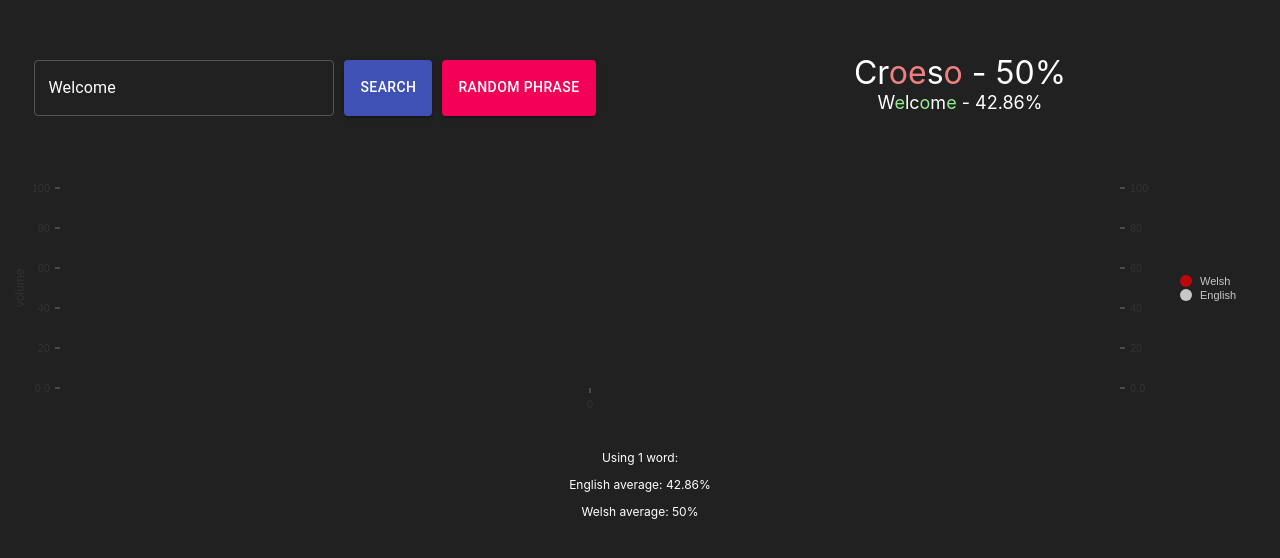
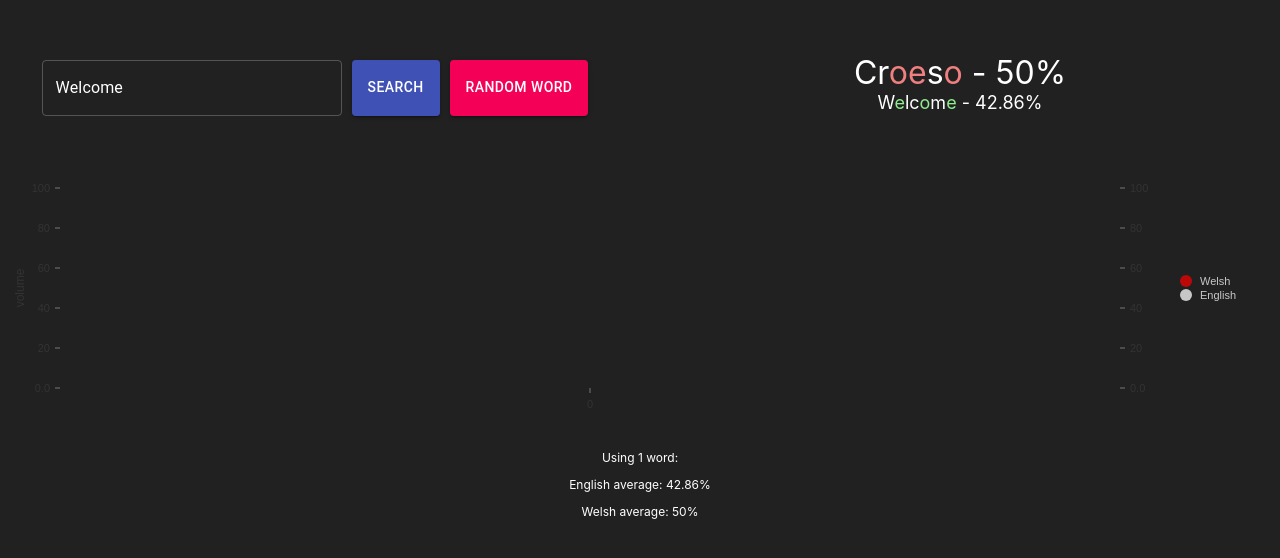
Before and after one commit to KeyanNamaghi/where-are-all-the-vowels, a React (Create React App) app: page / in a window 1280 px wide. Shown: the part 116-674 px from the top of the page. Built offline with nearby package versions, Linux system fonts and the light colour scheme.

Commit message:
random WORD

```diff
--- a/src/App.jsx
+++ b/src/App.jsx
@@ -112,7 +112,7 @@ function App() {
                 }}
                 className="Button"
               >
-                Random Phrase
+                Random Word
               </Button>
             </div>
           </div>
```
